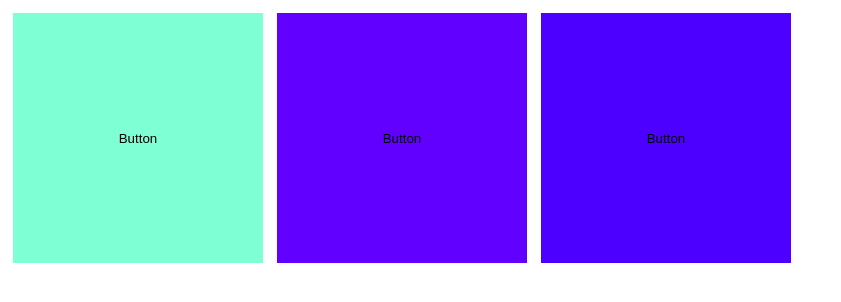
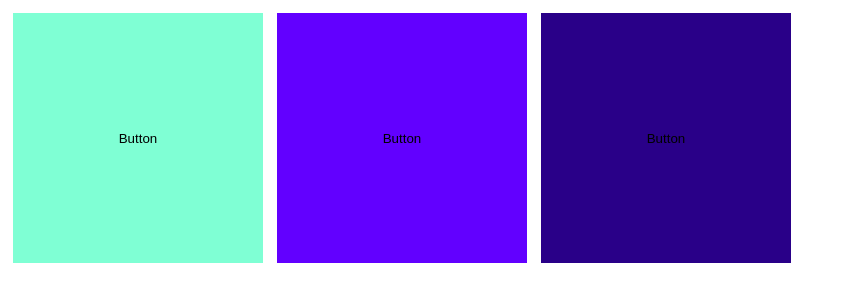
Before and after one commit to MoazZard/Javascript-practice, a plain HTML site: page responsive.html in a window 1280 px wide. Shown: the whole page, without its empty margins (0-841 px from the left). Drawn offline with Linux system fonts and the light colour scheme.

Commit message:
practice

```diff
--- a/responsive.css
+++ b/responsive.css
@@ -30,5 +30,5 @@
     background-color: rgb(98, 0, 255);
 }
 #box3{
-    background-color: rgb(76, 0, 255);
+    background-color: rgb(41, 0, 136);
 }
```
